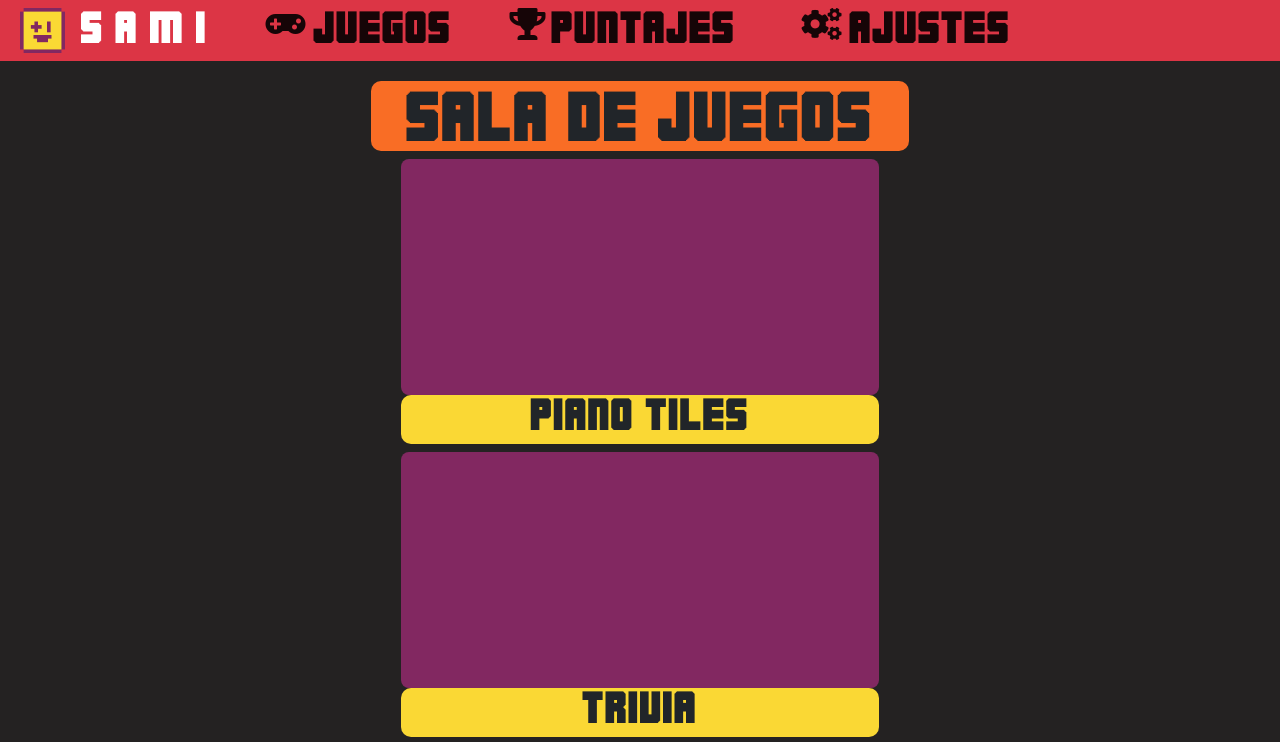
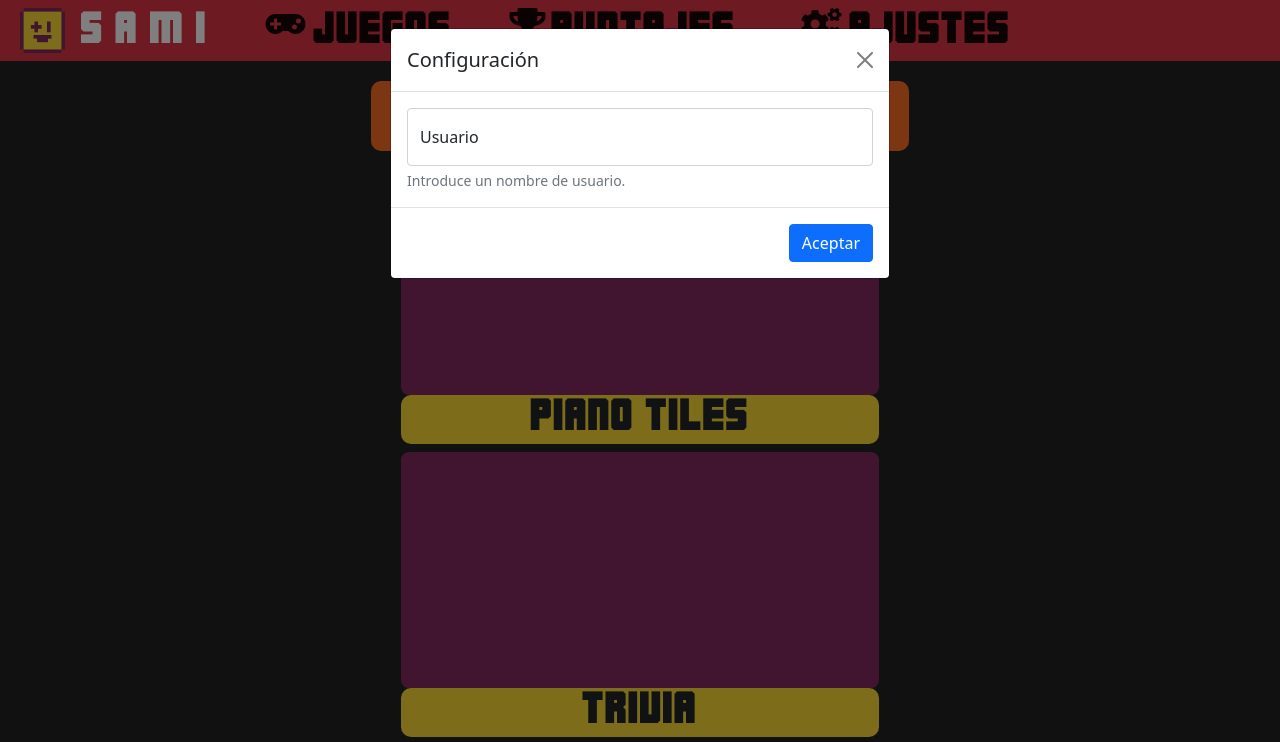
Before and after one commit to Melinaty/SAMI_Arcade, a plain HTML site: page templates/games.html in a window 1280 px wide. Shown: the top 742 px of the page. Drawn offline with nearby package versions, Linux system fonts and the light colour scheme.

Commit message:
FEAT: avance modal

```diff
--- a/dynamics/js/script.js
+++ b/dynamics/js/script.js
@@ -0,0 +1,21 @@
+$(document).ready(()=>{
+    $("#staticBackdrop").modal("show");
+
+    let usuario = $("#floatingEmail");
+    let boton = $("#submitPalUser");
+
+    console.log(usuario.val()+"No valgo ndadadadada");
+
+    boton.click(()=>{
+        if(usuario.val() == "" || usuario.val() == null)
+        {
+            console.log(usuario.val()+"No escribio nada");
+
+        }
+        else
+        {
+            $("#nombreUsuario").hide();
+            console.log(usuario.val()+"Se supone que si no escribio nada, no salgo");
+        }
+    });
+});
--- a/statics/styles/animacionIndex.css
+++ b/statics/styles/animacionIndex.css
@@ -102,6 +102,7 @@ button{
 button:hover{
     background: rgb(131,58,180);
     background: linear-gradient(90deg, rgba(131,58,180,1) 0%, rgba(253,29,29,1) 50%, rgba(252,176,69,1) 100%);
+    color: white;
 }
 
 @keyframes moverA1 {
--- a/templates/games.html
+++ b/templates/games.html
@@ -10,6 +10,8 @@
     <link rel="stylesheet" href="https://cdnjs.cloudflare.com/ajax/libs/font-awesome/5.15.3/css/all.min.css">
     <link rel="stylesheet" href="../statics/styles/basics.css">
     <link rel="stylesheet" href="../statics/styles/game.css">
+    <script src="../libs/bootstrap-5.0.1-dist/js/bootstrap.min.js"></script>
+    <script src="../libs/jquery/jquery-3.6.0.min.js"></script>
     <title>Juegos</title>
 </head>
     <body>
@@ -42,16 +44,40 @@
               </li>
 
               <li class="nav-item">
-                <a class="nav-link active" aria-current="page" href="#" style="padding-right: 0px;  padding-bottom: 0px; margin-left: 50px;"><i class="fas fa-cogs fa-2x"></i></a>
+                <a class="nav-link active" aria-current="page" href="#" style="padding-right: 0px;  padding-bottom: 0px; margin-left: 50px;" data-bs-toggle="modal" data-bs-target="#staticBackdrop"><i class="fas fa-cogs fa-2x"></i></a>
               </li>
               <li class="nav-item">
-                <a class="nav-link active" aria-current="page" href="#"  style="padding-right: 0px;  padding-bottom: 0px;"><h1 class="barra">Ajustes</h1></a>
+                <a class="nav-link active" aria-current="page" href="#"  style="padding-right: 0px;  padding-bottom: 0px;" data-bs-toggle="modal" data-bs-target="#staticBackdrop"><h1 class="barra">Ajustes</h1></a>
               </li>
             </ul>
           </div>
         </div>
       </nav>
 
+      <div class="modal fade" id="staticBackdrop" data-bs-backdrop="static" data-bs-keyboard="false" tabindex="-1" aria-labelledby="staticBackdropLabel" aria-hidden="true">
+        <div class="modal-dialog">
+          <div class="modal-content">
+            <div class="modal-header">
+              <h5 class="modal-title" id="staticBackdropLabel">Configuración</h5>
+              <button type="button" class="btn-close" data-bs-dismiss="modal" aria-label="Close"></button>
+            </div>
+            <form id="nombreUsuario">
+              <div class="modal-body">
+                <div class="form-floating">
+                  <input type="email" class="form-control" id="floatingEmail" placeholder="Nombre de usuario" aria-describedby="emailHelpBlock">
+                  <label for="floatingEmail">Usuario</label>
+                  <div id="emailHelpBlock" class="form-text">
+                    Introduce un nombre de usuario.
+                  </div>
+                </div>
+              </form>
+              </div><div class="modal-footer">
+                <!---<button type="button" class="btn btn-secondary" data-bs-dismiss="modal">Cerrar</button>----->
+                <button id="submitPalUser" type="submit" class="btn btn-primary" data-bs-dismiss="modal">Aceptar</button>
+              </div>
+          </div>
+        </div>
+      </div>
       <div id="cont">
         <h1 id="titulo">SALA DE JUEGOS</h1>
         <div id="cuadroJuego1"></div>
@@ -61,5 +87,6 @@
         <a href="../templates/creditos.html" id="boton" ><h1>CREDITOS</h1></a>
       </div>
       <div id="footer">SAMI</div>
+      <script src="../dynamics/js/script.js"></script>
     </body>
 </html>
```
Lines whose indentation alone changed are shown as unchanged.
